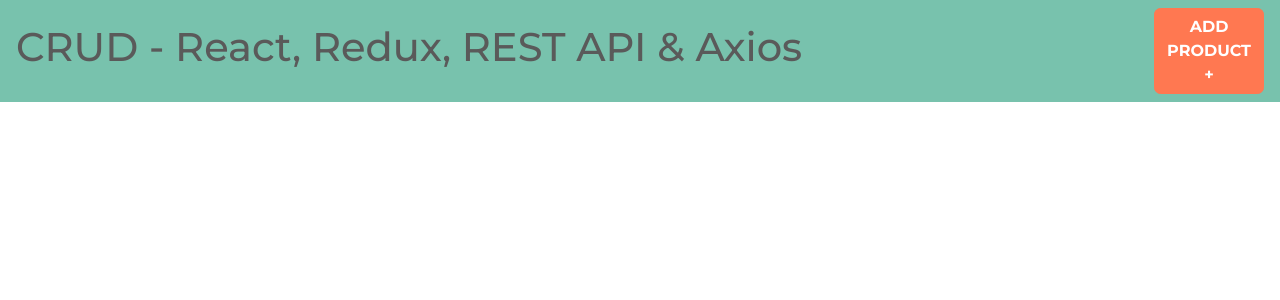
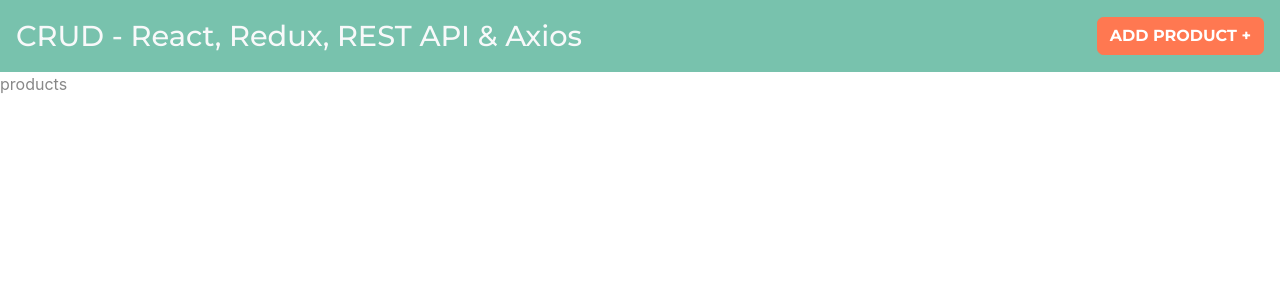
Before and after one commit to imjulianeral/react-redux-crud, a React (Create React App) app: page / in a window 1280 px wide. Shown: the top 300 px of the page. Built offline with nearby package versions, Linux system fonts and the light colour scheme.

Commit message:
routing added

```diff
--- a/src/App.jsx
+++ b/src/App.jsx
@@ -1,16 +1,31 @@
 import React, { Component, Fragment } from 'react';
+import { BrowserRouter as Router, Route, Switch } from 'react-router-dom';
+import Header from './components/Header';
+import Products from './components/Products';
 // Redux
 import { Provider } from 'react-redux';
 import store from './store';
-import Header from './components/Header';
+import addProduct from './components/addProduct';
+import updateProduct from './components/updateProduct';
 
 export default class App extends Component {
   render() {
     return (
       <Provider store={ store }>
-        <Fragment>
-          <Header/>
-        </Fragment>
+        <Router>
+          <Fragment>
+            <Header/>
+
+            <div className="containter">
+              <Switch>
+                <Route exact path="/" component={Products}/>
+                <Route exact path="/products/add" component={addProduct}/>
+                <Route exact path="/products/update/:id" component={updateProduct}/>
+              </Switch>
+            </div>
+
+          </Fragment>
+        </Router>
       </Provider>
     )
   }
--- a/src/components/Header.jsx
+++ b/src/components/Header.jsx
@@ -1,11 +1,12 @@
-import React, { Component } from 'react'
+import React, { Component } from 'react';
+import { Link } from 'react-router-dom';
 
 export default class Header extends Component {
   render() {
     return (
       <nav className="navbar navbar-expand-lg navbar-dark bg-primary justify-content-between d-flex">
-        <h1>CRUD - React, Redux, REST API & Axios</h1>
-        <button type="button" className="btn btn-danger my-2 my-sm-0 nuevo-post">Add Product &#43;</button>
+        <h1><Link to={'/'} className="text-light">CRUD - React, Redux, REST API & Axios</Link></h1>
+        <Link to={'/products/add'} className="btn btn-danger nuevo-post">Add Product &#43;</Link>
       </nav>
     )
   }
--- a/src/index.css
+++ b/src/index.css
@@ -23,21 +23,19 @@
   text-transform: uppercase;
 }
 
-.btn {
-  font-weight: bold;
-}
+
 .form-group label,
 .list-group-item {
   font-size: 1.4rem;
 }
 
-.navbar .btn {
+/* .navbar .btn {
 flex:1;
-}
+} */
 @media (min-width:768px){
-.navbar .btn {
+/* .navbar .btn {
   flex: 0;
-}
+} */
 }
 .acciones {
 margin: 1rem 0;
```
